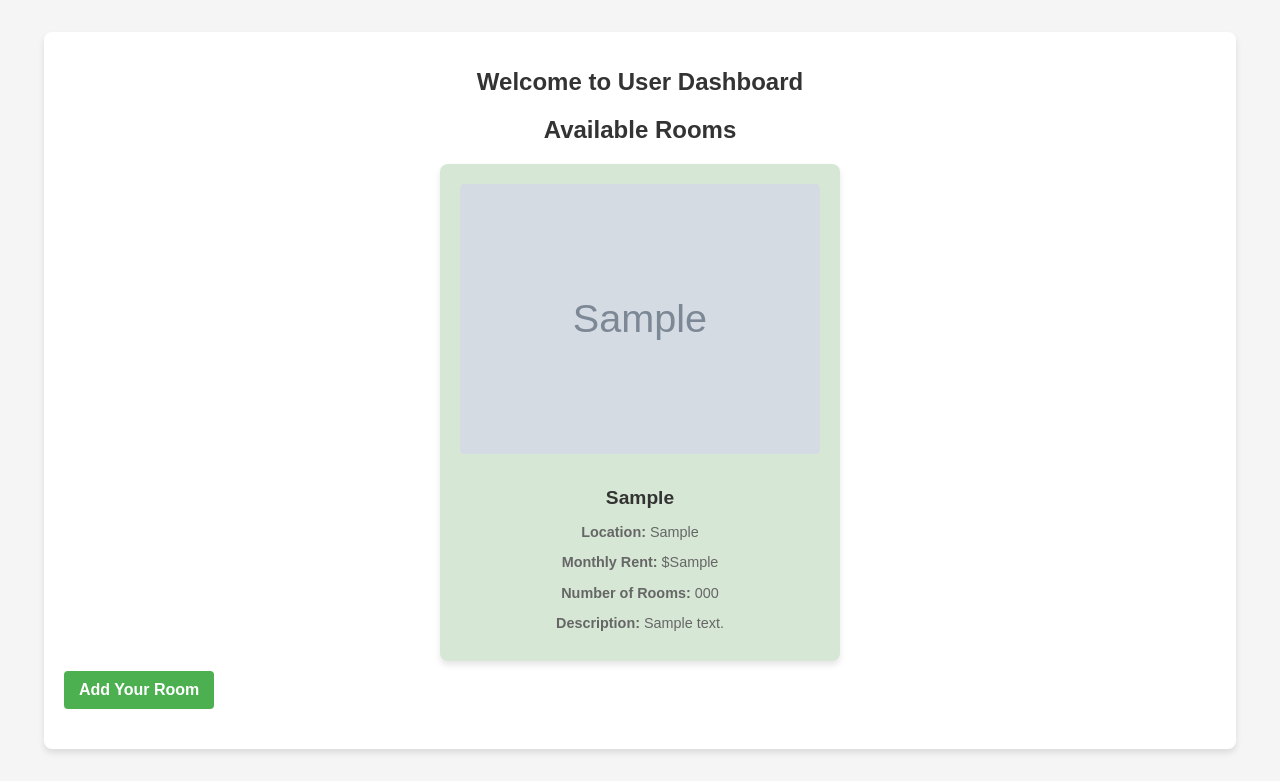
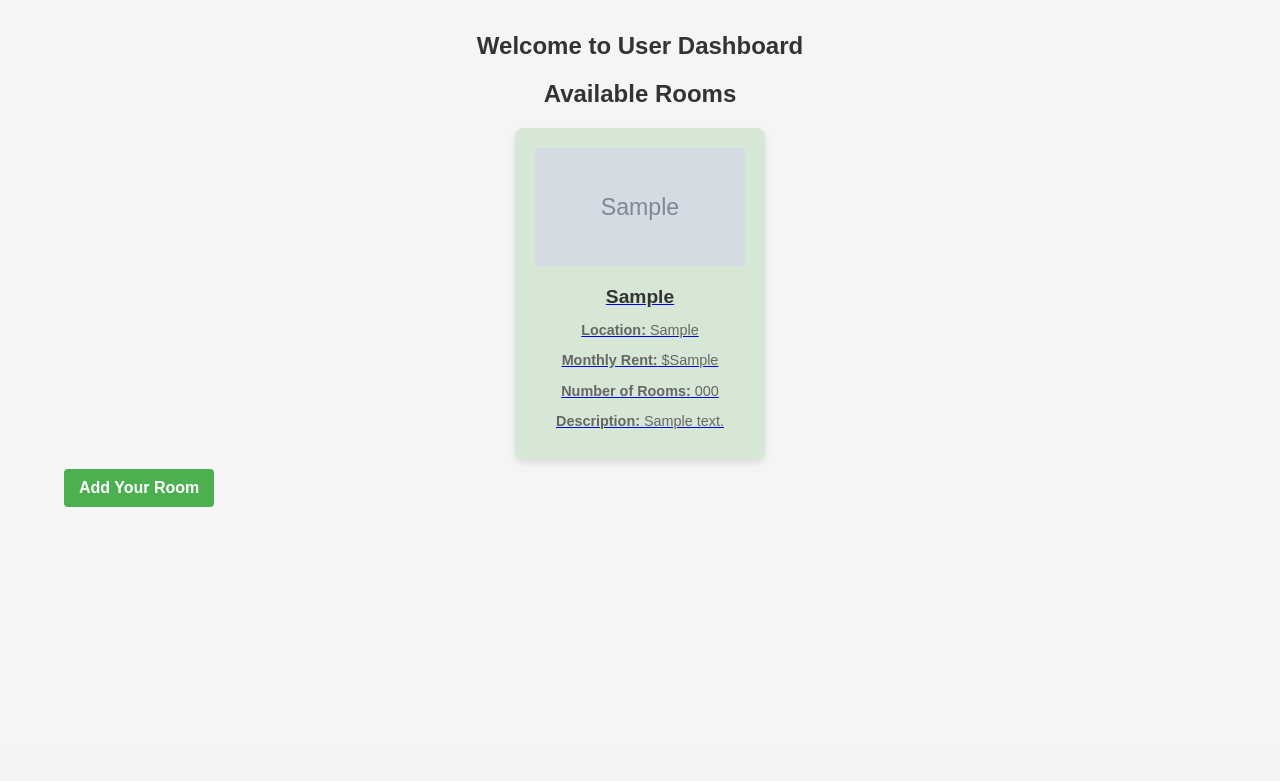
Before and after one commit to pasanggvirgo/FYP, a PHP site: page /user_dashboard.php in a window 1280 px wide. Shown: the part 50-831 px from the top of the page. After the commit the page ends 557 px from the top, so only its background shows below. Run offline with PHP 8.4, Linux system fonts and the light colour scheme; tables that the repository leaves empty or names only in its code hold one stand-in row (values such as "Sample post"); grey boxes marked "Sample" are stand-in pictures.

Commit message:
Added all files and updated project

```diff
--- a/admin_dashboard.php
+++ b/admin_dashboard.php
@@ -78,7 +78,10 @@ $result = $conn->query($sql);
 
         <!-- List of Rooms -->
         <h2>Manage Rooms</h2>
+
+
         <div class="room-cards">
+        <a href="roomdetails.php" >
             <?php if ($result->num_rows > 0): ?>
                 <?php while ($row = $result->fetch_assoc()): ?>
                     <div class="room-card">
@@ -98,6 +101,7 @@ $result = $conn->query($sql);
             <?php else: ?>
                 <p>No rooms available.</p>
             <?php endif; ?>
+            </a>
         </div>
     </div>
 </body>
--- a/dashboard.css
+++ b/dashboard.css
@@ -6,15 +6,10 @@ body {
     padding: 0;
     color: #333;
 }
-
-/* Main Container */
 .container {
-    max-width: 800px;
-    margin: 50px auto;
-    background: #ffffff;
-    padding: 20px;
-    border-radius: 8px;
-    box-shadow: 0 4px 6px rgba(0, 0, 0, 0.1);
+    margin: 2rem auto;
+    width: 90%;
+    max-width: 1400px;
 }
 
 /* Heading Styling */
@@ -121,7 +116,7 @@ button:hover {
     background: #d6e7d5; /* Light green for softer look */
     padding: 20px;
     border-radius: 8px;
-    width: calc(33% - 20px);
+    width: calc(20% - 20px);
     box-shadow: 0 4px 6px rgba(0, 0, 0, 0.1);
     transition: transform 0.2s, box-shadow 0.2s;
     text-align: center;
@@ -133,11 +128,25 @@ button:hover {
 }
 
 .room-card img {
-    max-width: 100%;
+    width: 100%;
     height: auto;
+    aspect-ratio: 16 / 9; /* Keeps image ratio */
+    object-fit: cover; /* Ensures image fills the space without distortion */
     border-radius: 4px;
     margin-bottom: 10px;
+    display: block;
 }
+
+.room-image {
+    width: 100%;
+    max-width: 150px;
+    aspect-ratio: 1 / 1; /* Ensures a square shape */
+    object-fit: cover; /* Keeps image from stretching */
+    border-radius: 4px;
+    display: block;
+    margin: 0 auto 10px;
+}
+
 
 .room-card h3 {
     font-size: 1.2rem;
@@ -201,12 +210,6 @@ button:hover {
     }
 }
 
-/* Image section for room */
-.room-image {
-    width: 100%;
-    max-width: 150px;
-    margin: 0 auto 10px;
-}
 
 .room-details {
     display: flex;
@@ -230,11 +233,6 @@ button:hover {
     text-decoration: underline;
 }
 /* Main Container Styling */
-.container {
-    margin: 2rem auto;
-    width: 90%;
-    max-width: 1200px;
-}
 h1, h2 {
     text-align: center;
     color: #333;
--- /dev/null
+++ b/roomdetails.php
@@ -0,0 +1 @@
+<h1>Room details</h1>
--- a/script.css
+++ b/script.css
@@ -101,11 +101,10 @@ body {
 }
 
 /* Links Styling */
-.signup-link,
-.login-link {
+.signup-link {
     display: inline-block;
     text-align: center;
-    width: 100%;
+    width: 94%;
     padding: 12px;
     background-color: #28a745; /* Green background for signup */
     color: #fff;
--- a/user_dashboard.php
+++ b/user_dashboard.php
@@ -44,9 +44,13 @@ $result = $stmt->get_result();
         <!-- Available Rooms Section -->
         <h2>Available Rooms</h2>
         <div class="room-cards">
+
+
             <?php if ($result->num_rows > 0): ?>
                 <?php while ($row = $result->fetch_assoc()): ?>
+
                     <div class="room-card">
+                    <a href="roomdetails.php" >
                         <!-- Display room photo -->
                         <?php if (!empty($row['photo'])): ?>
                             <img src="<?php echo htmlspecialchars($row['photo']); ?>" alt="Room Photo">
@@ -60,12 +64,12 @@ $result = $stmt->get_result();
                         <p><strong>Monthly Rent:</strong> $<?php echo htmlspecialchars($row['rent']); ?></p>
                         <p><strong>Number of Rooms:</strong> <?php echo htmlspecialchars($row['number_of_rooms']); ?></p>
                         <p><strong>Description:</strong> <?php echo htmlspecialchars($row['description']); ?></p>
-                    </div>
+                        </a></div>
                 <?php endwhile; ?>
             <?php else: ?>
                 <p>No rooms available at the moment.</p>
             <?php endif; ?>
-        </div>
+            </div>
 
         <!-- Add Room Button -->
         <div>
```
